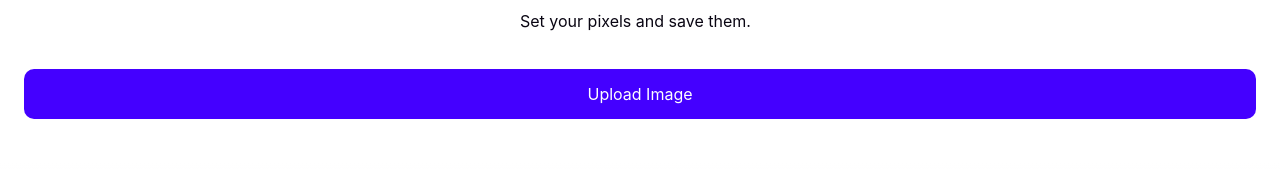
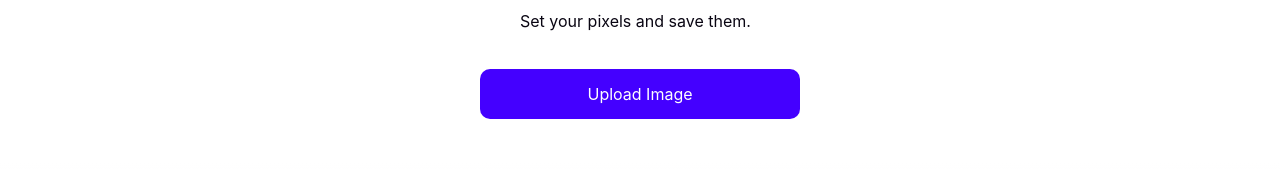
Before and after one commit to jasonhibbs/pixelise, a Vue app: page / in a window 1280 px wide. Shown: the part 319-488 px from the top of the page. Built offline with nearby package versions, Linux system fonts and the light colour scheme; a web font is replaced by a local one.

Commit message:
wrap intro button

```diff
--- a/src/components/Intro.vue
+++ b/src/components/Intro.vue
@@ -13,9 +13,9 @@
         li
           h2 Save it
           p Set your pixels and save them.
-
-    label.button(for="input-editor")
-      span Upload Image
+    .cta
+      label.button(for="input-editor")
+        span Upload Image
 
 </template>
 <script lang="ts">
@@ -82,14 +82,19 @@ export default class Intro extends Vue {}
     margin-bottom: rem(24);
   }
 
+  .cta {
+    margin: rem(36) rem(24);
+    margin-bottom: max(env(safe-area-inset-bottom), rem(24));
+  }
+
   .button {
     display: block;
     background-color: var(--color-key);
     color: var(--color-white);
     padding: rem(14) rem(12);
     border-radius: rem(10);
-    margin: rem(36) rem(24);
-    margin-bottom: max(env(safe-area-inset-bottom), rem(24));
+    margin: 0 auto;
+    max-width: rem(320);
 
     &:hover,
     &.focus-visible {
```
